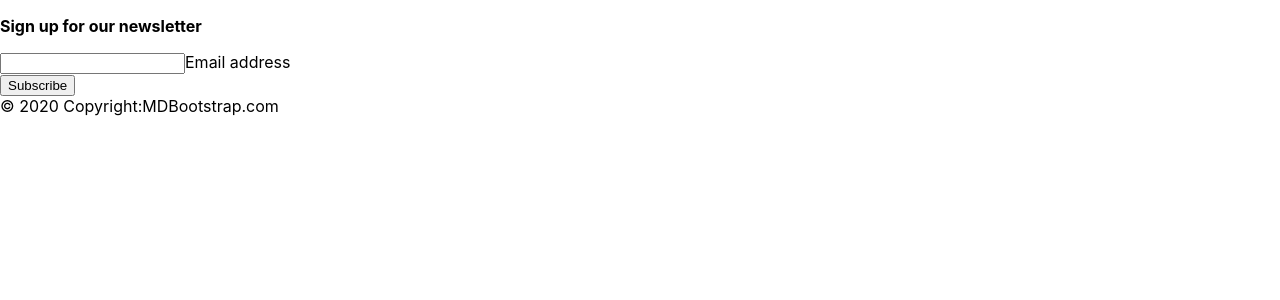
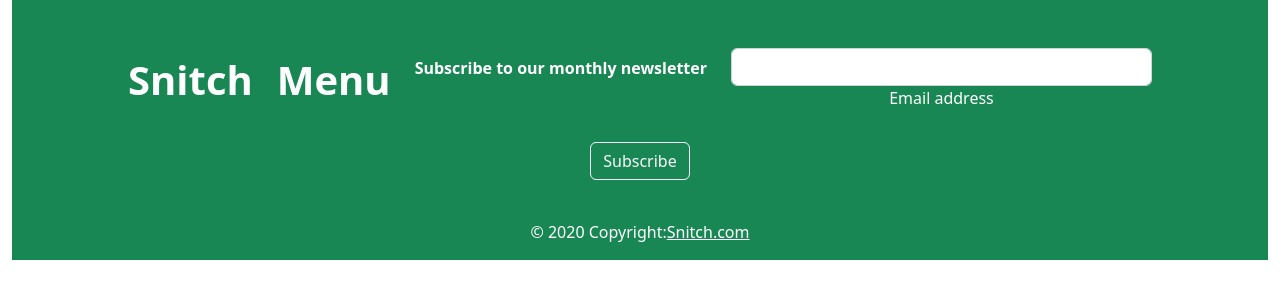
Before and after one commit to allanmauko/snitch-client, a Next.js app in the folder snitch-client/: page /footer in a window 1280 px wide. Shown: the top 300 px of the page. Built offline with nearby package versions, Linux system fonts and the light colour scheme.

Commit message:
Fit: adjust styling

```diff
--- a/snitch-client/pages/_app.js
+++ b/snitch-client/pages/_app.js
@@ -1,4 +1,5 @@
 import '../styles/globals.css'
+import 'bootstrap/dist/css/bootstrap.css'
 
 function MyApp({ Component, pageProps }) {
   return <Component {...pageProps} />
--- a/snitch-client/pages/footer.js
+++ b/snitch-client/pages/footer.js
@@ -2,20 +2,30 @@
 function Footer({}) {
   return (
     <div>
-    <div class="container-fluid">
-    <footer class="bg-dark text-center text-white">
-    <div class="container p-4 pb-0">
+    <div class="container-fluid" background-color="#9054F7">
+    <footer class="bg-success text-center text-white">
+    <div class="container p-5 pb-0">
       <section class="">
         <form action="">
           <div class="row d-flex justify-content-center">
+             <div class="col-auto">
+              <h1 class="pt-2">
+                <strong>Snitch</strong>
+              </h1>
+             </div>
+             <div class="col-auto">
+              <h1 class="pt-2">
+                <strong>Menu</strong>
+              </h1>
+             </div>
             <div class="col-auto">
               <p class="pt-2">
-                <strong>Sign up for our newsletter</strong>
+                <strong>Subscribe to our monthly newsletter</strong>
               </p>
             </div>
             <div class="col-md-5 col-12">
               <div class="form-outline form-white mb-4">
-                <input type="email" id="form5Example2" class="form-control" />
+                <input type="email" id="form5Example2" class="form-control"  />
                 <label class="form-label" for="form5Example2">Email address</label>
               </div>
             </div>
@@ -30,7 +40,7 @@ function Footer({}) {
     </div>
     <div class="text-center p-3">
       © 2020 Copyright:
-      <a class="text-white" href="https://mdbootstrap.com/">MDBootstrap.com</a>
+      <a class="text-white" href="">Snitch.com</a>
     </div>
   </footer>
 </div>
```
Also changed, not shown: package.json (added, +14 -0 lines), 1 other file (tests, documents, lock files or other folders).
